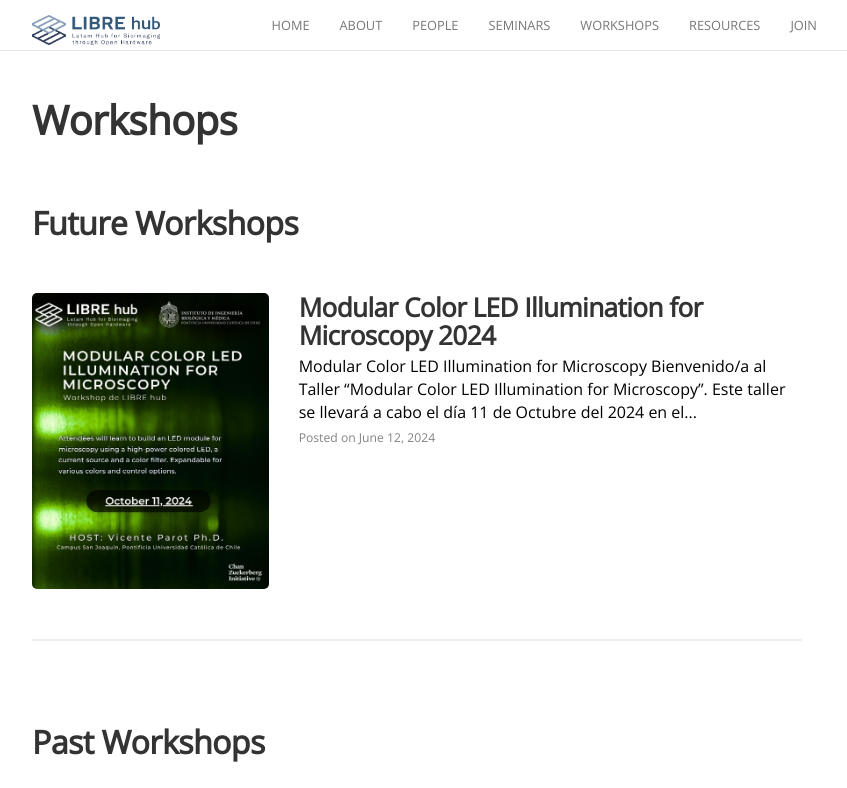
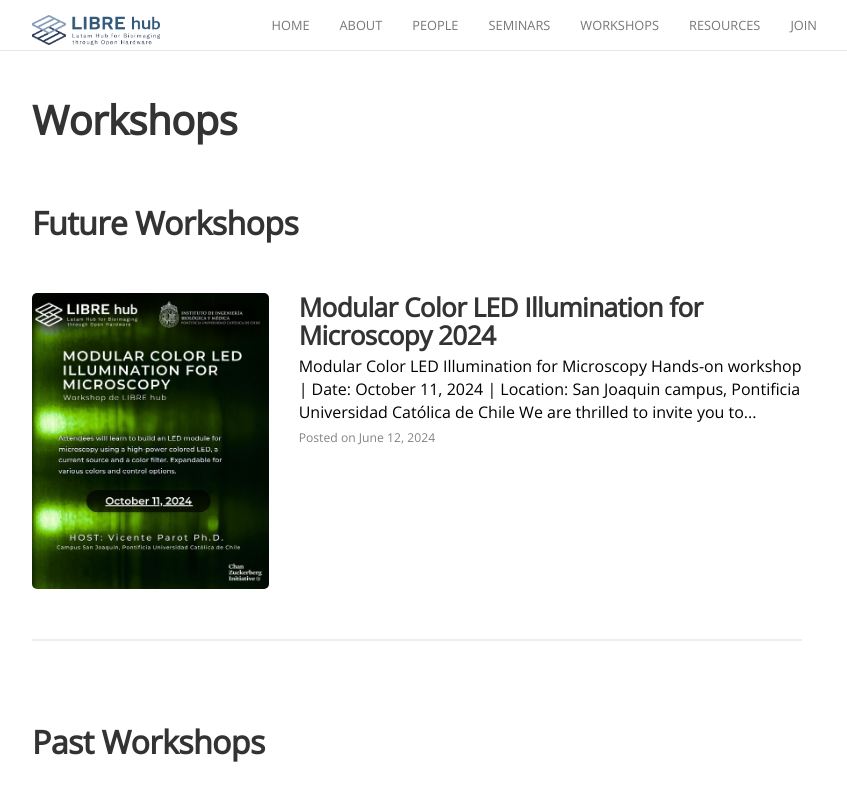
Before and after one commit to LIBREhub/LIBREhub.github.io, a Jekyll site: the page built from workshops.md, in a window 1280 px wide and 900 px high, cut to the strip 0-788 px from the top of the window. Shown: the whole strip, without its empty margins (223-1070 px from the left). Built offline with Jekyll 4.4.1, drawn with Linux system fonts in a browser that asks for light colours; nearby versions of some CDN libraries; some of the changed lines change nothing that is shown.

Commit message:
Update 2024-06-12-led-illum-ws.md
updated with English information

```diff
--- a/_posts/2024-06-12-led-illum-ws.md
+++ b/_posts/2024-06-12-led-illum-ws.md
@@ -8,23 +8,17 @@
   - /2024/06/12/LLIM-WS-2024.html
 ---
 
-# Modular Color LED Illumination for Microscopy
+## Modular Color LED Illumination for Microscopy
 
-Bienvenido/a al Taller "Modular Color LED Illumination for Microscopy". Este taller se llevará a cabo el día 11 de Octubre del 2024 en el Campus [San Joaquin](https://www.uc.cl/universidad/nuestros-campus/san-joaquin/), Pontificia Universidad Católica de Chile. Asimismo, estas actividades son organizadas por el equipo de [LIBRE hub](https://librehub.github.io/people/) y auspiciadas por [Chang Zuckerberg Initiative (CZI)](https://chanzuckerberg.com/).
-
-<img align="center" src="/images/workshops/LLIM_2024_afiche.jpg" height=500>
-
-Los espacios son limitados, por lo que sugerimos registrarse lo antes posible. Para registrarse y tener más información acerca del taller, por favor, complete el siguiente formulario:
-
-<iframe src="https://docs.google.com/forms/d/e/1FAIpQLSfn30AhfX_Xnd6RyLppuFFXkeYN2DH28DXQFB06LPda8sp62g/viewform?embedded=true" width="640" height="3184" frameborder="0" marginheight="0" marginwidth="0">Loading…</iframe>
+### Hands-on workshop | Date: October 11, 2024 | Location: [San Joaquin campus](https://www.uc.cl/universidad/nuestros-campus/san-joaquin/), Pontificia Universidad Católica de Chile
 
 <br>
 
-### Código de conducta y Reglamento
+We are thrilled to invite you to an exciting hands-on workshop where participants will learn how to build and use a low-cost, modular fiber-coupled laser light source for microscopy. Spaces are limited, and travel funds are limited, so we encourage you to reserve your spot soon. Please register using [this form](https://forms.gle/47WS9HtJJj3Si5is7).
 
-Al aceptar su participación, usted acepta cumplir con el [Código de conducta](https://openhardware.science/gosh-2017/gosh-code-of-conduct/) y el [Reglamento UC](https://www.ing.uc.cl/electrica/wp-content/uploads/2020/09/reglamento-laboratorio-de-fabricacin-de-ingeniera-elctrica-fablabv3.pdf). LIBRE hub, como iniciativa de la UC que promueve el Hardware Abierto, se adhiere a las normas y las recomendaciones del [Gathering for Open Science Hardware (GOSH)](https://openhardware.science/) y la Pontificia Universidad Católica de Chile.
+We look forward to seeing you and embarking on this exciting journey together of open-source technologies!
 
-**IMPORTANTE:** Por favor, lea la información brindada en su totalidad antes de asistir al taller.
+<img align="center" src="/images/workshops/LLIM_2024_afiche.jpg" height=500>
 
 ---
 
@@ -41,6 +35,9 @@
   * Reimbursements requested after the workshop begins will take ~4 weeks to process, and will be payed by bank transfer.
 
 ---
-<br>
 
-*Suscribete a nuestra [lista de correos de LIBRE hub](https://mailchi.mp/2efa11be3d6b/libre_hub) para recibir más contenido relacionado. Todas nuestras actividades virtuales son grabadas y publicadas en nuetro [canal de Youtube](https://www.youtube.com/channel/UCKaffupDA8KKrDE0rd668Xw) con opción de subtítulos automáticos en Español y Portugués.*
+### Code of Conduct
+
+LIBRE hub, a Pontificia Universidad Católica de Chile initiative promoting Open Hardware, adheres to the [UC Code of Conduct](https://www.uc.cl/codigo-de-honor/), the [CZI Code of Conduct](https://chanzuckerberg.github.io/open-science/CODE_OF_CONDUCT.html), and the [GOSH Code of Conduct](https://openhardware.science/gosh-2017/gosh-code-of-conduct/), which promote open access, collaboration, and transparency in science. By participating, you agree to abide by these standards.
+
+*Subscribe to our [LIBRE hub mailing list](https://mailchi.mp/2efa11be3d6b/libre_hub) to receive more related content. All our activities are recorded and published on our [Youtube channel](https://www.youtube.com/channel/UCKaffupDA8KKrDE0rd668Xw) where they can be accessed with automatic subtitles in Spanish and Portuguese.*
```
